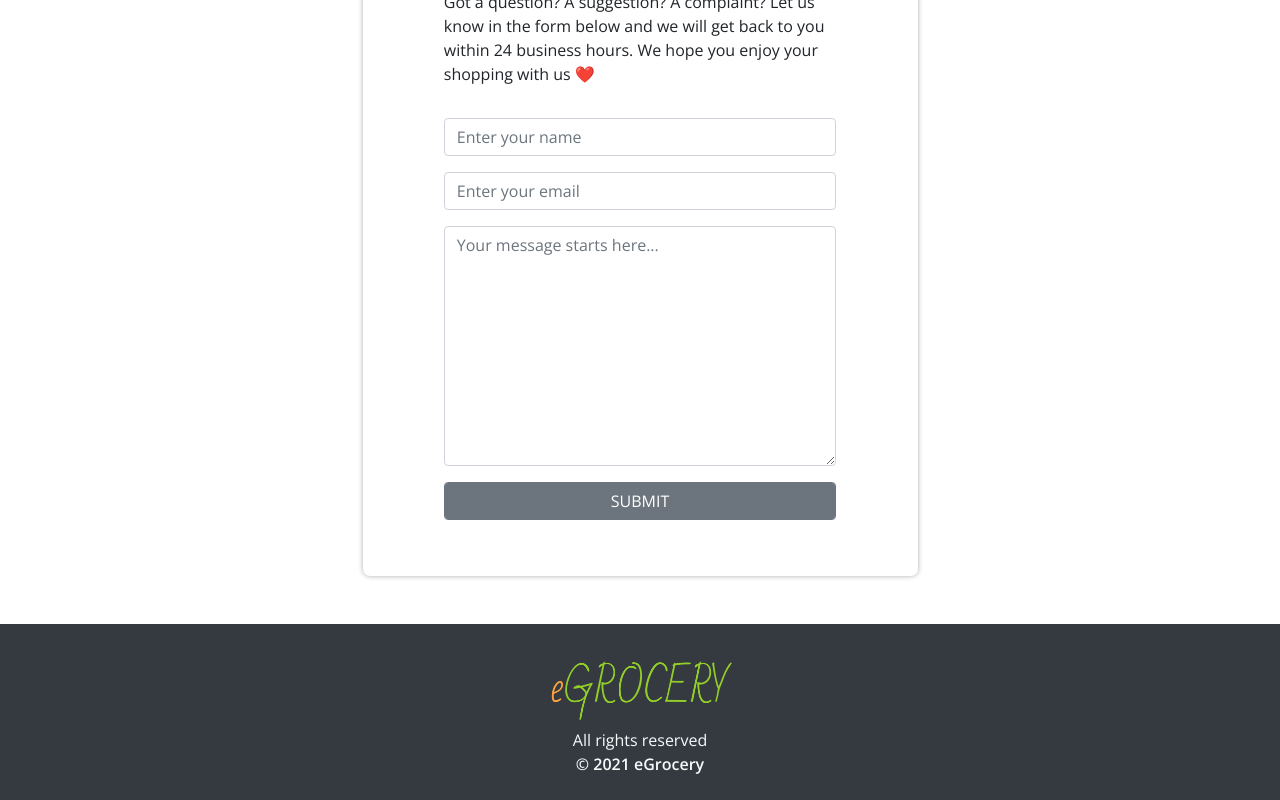
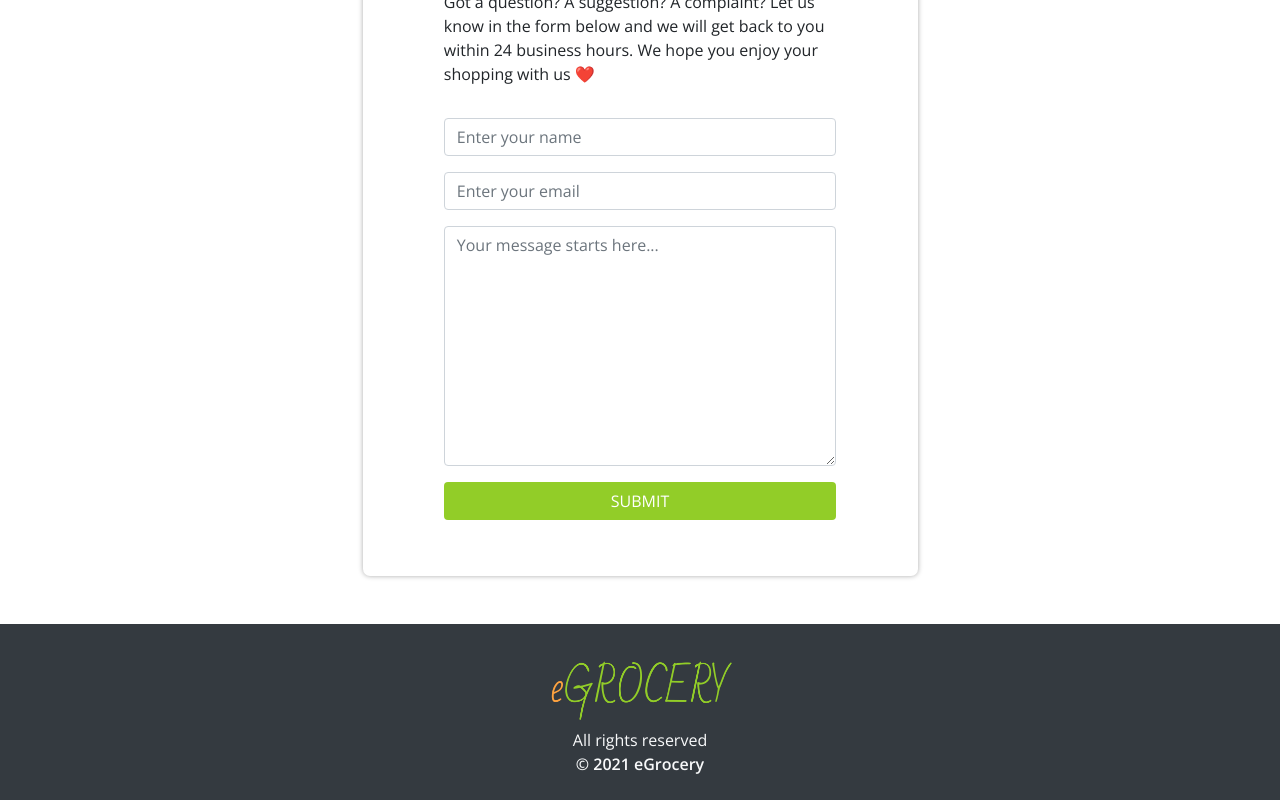
Before and after one commit to phamleyennhi/eGrocery, a React (Create React App) app in the folder egrocery/: page /contact in a window 1280 px wide. Shown: the part 1005-1805 px from the top of the page. Built offline with nearby package versions, Linux system fonts and the light colour scheme; no server answers.

Commit message:
Update Contact.js

```diff
--- a/egrocery/src/components/Contact.js
+++ b/egrocery/src/components/Contact.js
@@ -75,7 +75,7 @@ class Contact extends Component {
                 </div>
                 <div className="form-group">
                 <Button
-                  className="form-control bg-main">
+                  className="form-control btn-main">
                   SUBMIT
                 </Button>
           </div>
```
